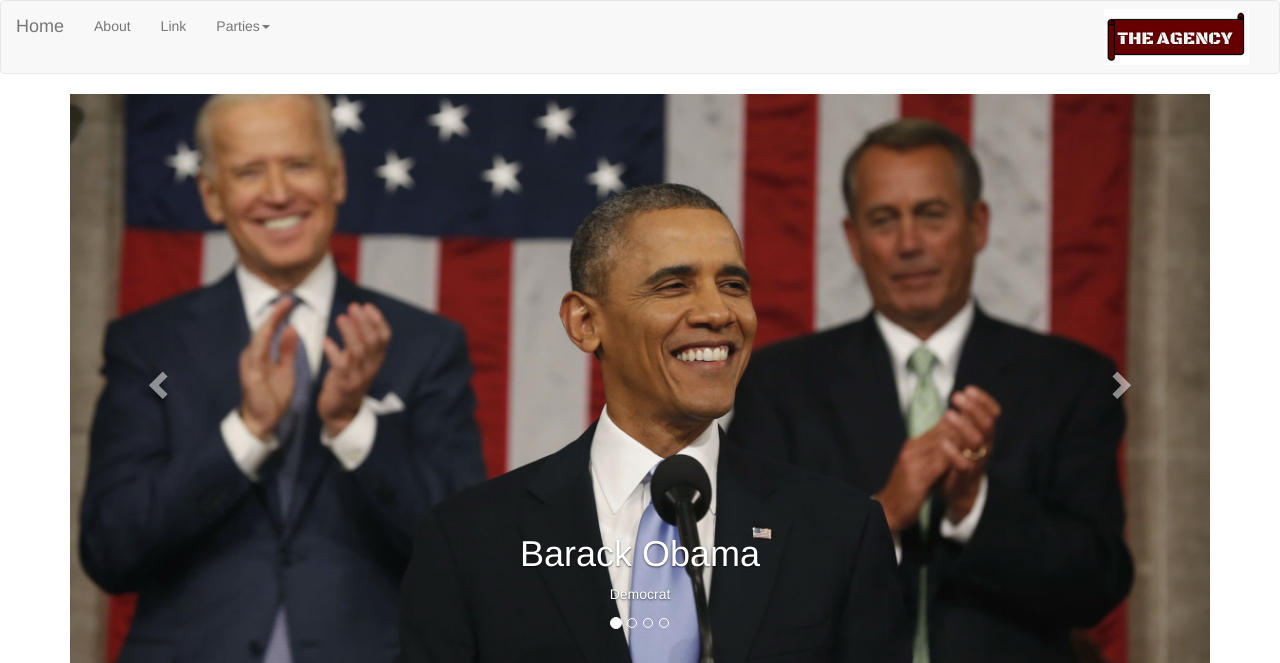
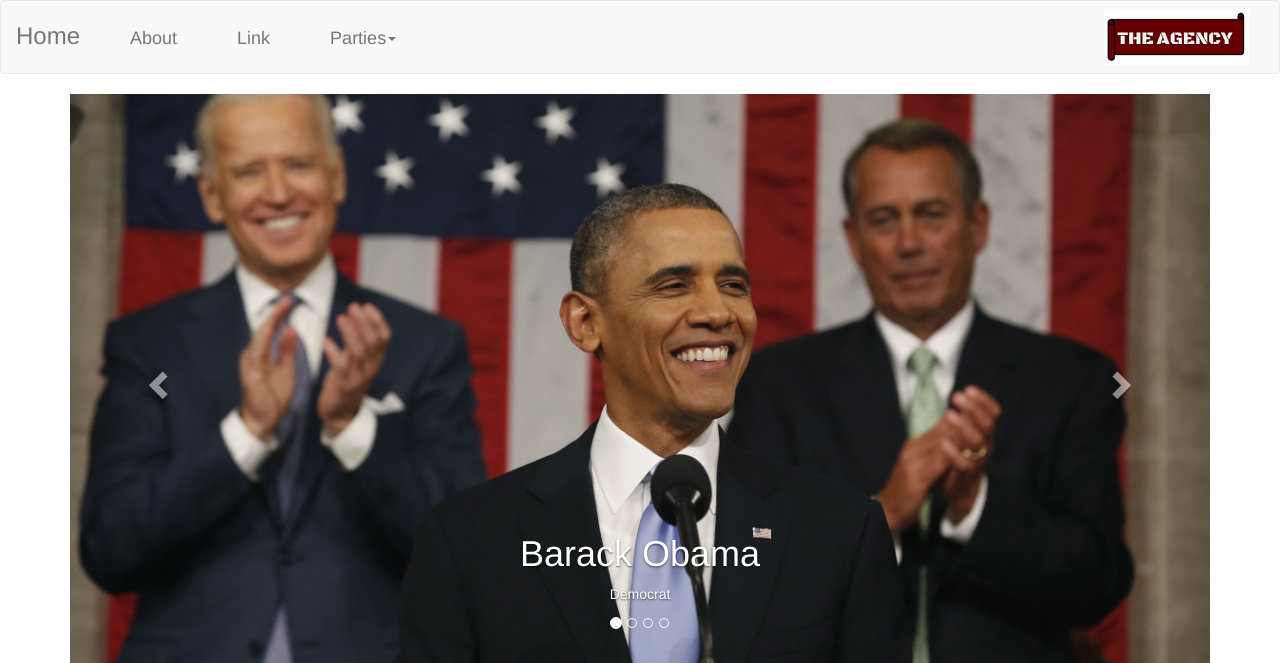
Before and after one commit to fujipug/agency, a Django app: page / in a window 1280 px wide. Shown: the top 663 px of the page. Run offline with Django 3.2, Linux system fonts and the light colour scheme; some libraries are stand-ins or nearby versions.

Commit message:
Added more css and github logo to footer

```diff
--- a/main/static/main/home.css
+++ b/main/static/main/home.css
@@ -4,9 +4,34 @@
 
 /* Links */
 
-a,
-a:focus,
-a:hover,
-a:active {
-  color: #fff;
+/*
+ * Header
+ */
+
+.navbar-header > a {
+	font-size: 24px;
+	padding-top: 25px;
+	padding-right: 35px;
 }
+
+.navbar-nav > li {
+	display: inline-block;
+	padding-top: 12px;
+}
+
+.navbar-nav > li + li {
+	margin-left: 30px;
+}
+
+.navbar-nav > li > a {
+	font-size: 18px;
+}
+
+/*
+ * Footer
+ */
+
+.inner {
+	text-align: center;
+	margin-top: 100px;
+}
--- a/main/templates/main/base.html
+++ b/main/templates/main/base.html
@@ -52,7 +52,7 @@
     <a href= "http://twitter.com"><img src="{% static 'main/twitter.png' %}"></a>
     <a href= "http://facebook.com"><img src="{% static 'main/facebook.png' %}"></a>
     <a href= "http://google.com"><img src="{% static 'main/google.png' %}"></a>
-    <a href = "https://github.com/lf237/agency">Github</a>
+    <a href = "https://github.com/lf237/agency"><img src="{% static 'main/github.png' %}"></a>
   </div>
 </div>
 
```
Also changed, not shown: main/static/main/github.png (added), 12 other files.
